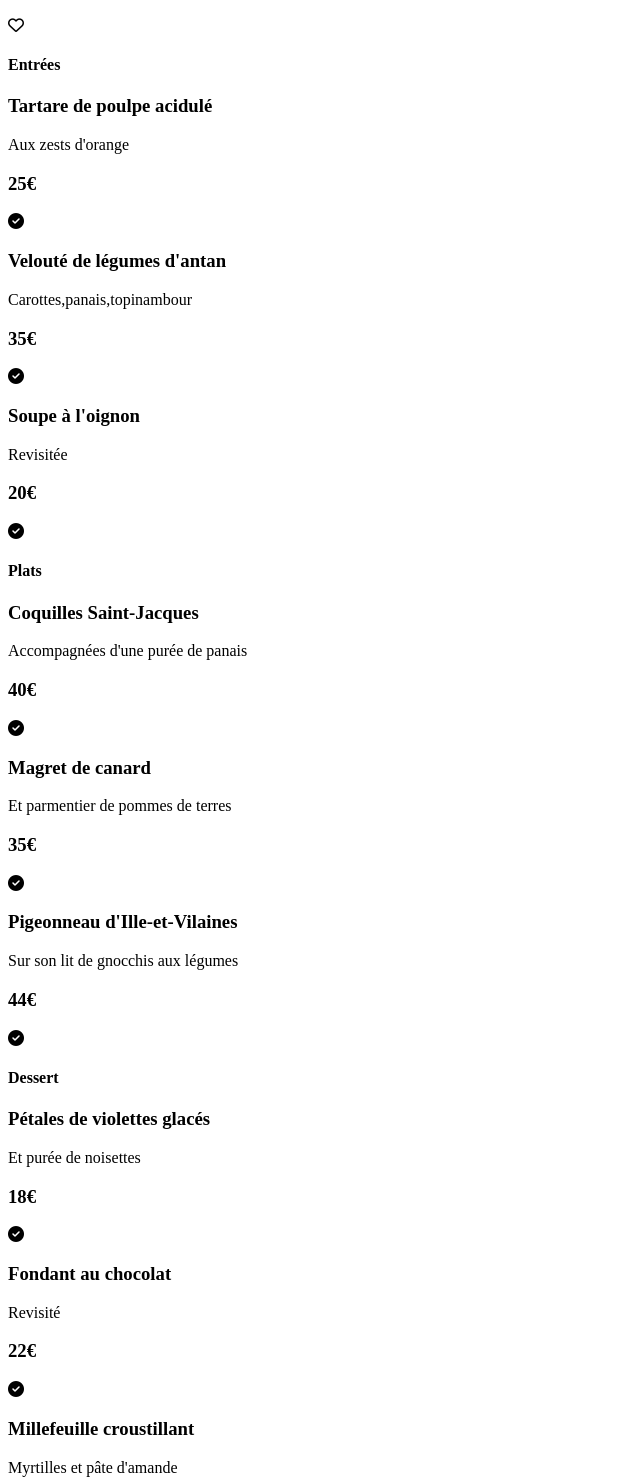
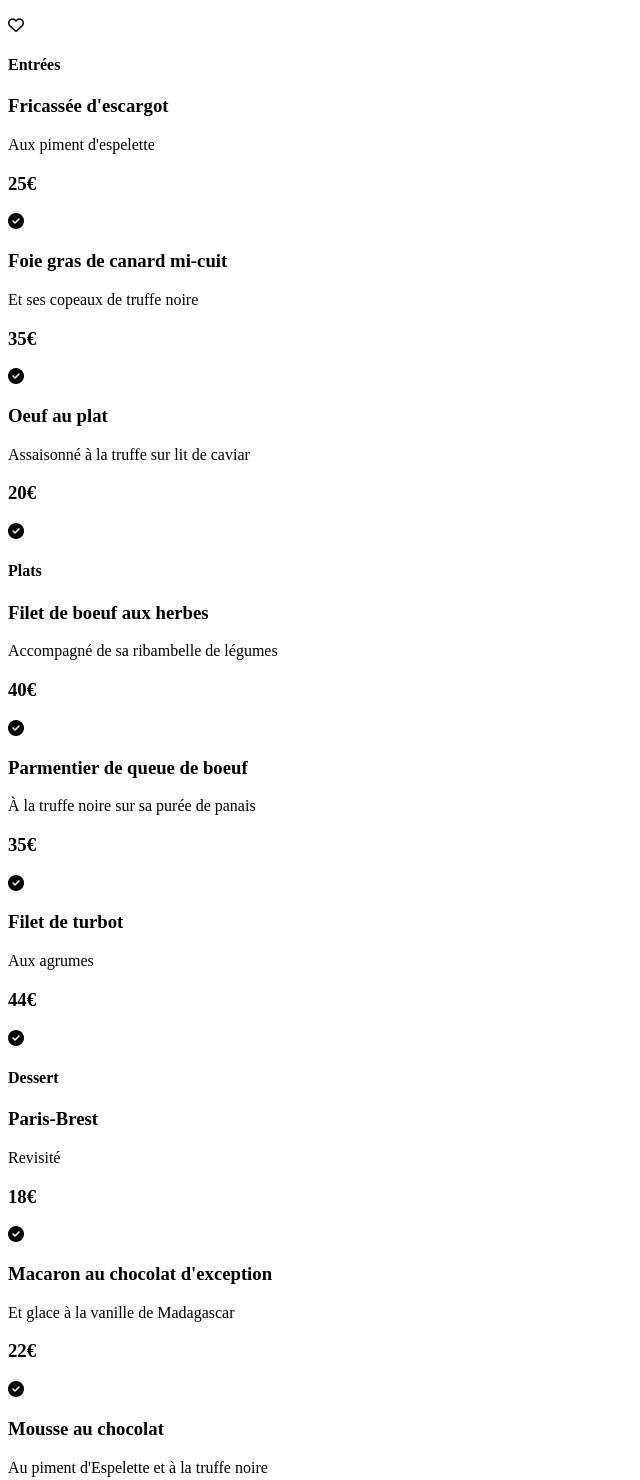
Before and after one commit to JohannL8/JohannLamine_3_15022021, a website: page menu1.html in a window 1280 px wide. Shown: the part 460-1940 px from the top of the page, without its empty margins (0-640 px from the left). Drawn offline with Linux system fonts and the light colour scheme.

Commit message:
install + html menu2 et 3

```diff
--- a/menu1.html
+++ b/menu1.html
@@ -29,8 +29,8 @@
             <h4>Entrées</h4>
             <div class="choix">
                 <div class="text">
-                    <h3>Tartare de poulpe acidulé</h3>
-                    <p>Aux zests d'orange</p>
+                    <h3>Fricassée d'escargot</h3>
+                    <p>Aux piment d'espelette</p>
                 </div>
                 <div class="price">
                     <h3>25€</h3>
@@ -42,8 +42,8 @@
 
             <div class="choix">
                 <div class="text">
-                    <h3>Velouté de légumes d'antan</h3>
-                    <p>Carottes,panais,topinambour</p>
+                    <h3>Foie gras de canard mi-cuit</h3>
+                    <p>Et ses copeaux de truffe noire</p>
                 </div>
                 <div class="price">
                     <h3>35€</h3>
@@ -55,8 +55,8 @@
 
             <div class="choix">
                 <div class="text">
-                    <h3>Soupe à l'oignon</h3>
-                    <p>Revisitée</p>
+                    <h3>Oeuf au plat</h3>
+                    <p>Assaisonné à la truffe sur lit de caviar</p>
                 </div>
                 <div class="price">
                     <h3>20€</h3>
@@ -71,8 +71,8 @@
             <h4>Plats</h4>
             <div class="choix">
                 <div class="text">
-                    <h3>Coquilles Saint-Jacques</h3>
-                    <p>Accompagnées d'une purée de panais</p>
+                    <h3>Filet de boeuf aux herbes</h3>
+                    <p>Accompagné de sa ribambelle de légumes</p>
                 </div>
                 <div class="price">
                     <h3>40€</h3>
@@ -84,8 +84,8 @@
 
             <div class="choix">
                 <div class="text">
-                    <h3>Magret de canard</h3>
-                    <p>Et parmentier de pommes de terres</p>
+                    <h3>Parmentier de queue de boeuf</h3>
+                    <p>À la truffe noire sur sa purée de panais</p>
                 </div>
                 <div class="price">
                     <h3>35€</h3>
@@ -97,8 +97,8 @@
 
             <div class="choix">
                 <div class="text">
-                    <h3>Pigeonneau d'Ille-et-Vilaines</h3>
-                    <p>Sur son lit de gnocchis aux légumes</p>
+                    <h3>Filet de turbot</h3>
+                    <p>Aux agrumes</p>
                 </div>
                 <div class="price">
                     <h3>44€</h3>
@@ -113,8 +113,8 @@
             <h4>Dessert</h4>
             <div class="choix">
                 <div class="text">
-                    <h3>Pétales de violettes glacés</h3>
-                    <p>Et purée de noisettes</p>
+                    <h3>Paris-Brest</h3>
+                    <p>Revisité</p>
                 </div>
                 <div class="price">
                     <h3>18€</h3>
@@ -126,8 +126,8 @@
 
             <div class="choix">
                 <div class="text">
-                    <h3>Fondant au chocolat</h3>
-                    <p>Revisité</p>
+                    <h3>Macaron au chocolat d'exception</h3>
+                    <p>Et glace à la vanille de Madagascar</p>
                 </div>
                 <div class="price">
                     <h3>22€</h3>
@@ -139,8 +139,8 @@
 
             <div class="choix">
                 <div class="text">
-                    <h3>Millefeuille croustillant</h3>
-                    <p>Myrtilles et pâte d'amande</p>
+                    <h3>Mousse au chocolat</h3>
+                    <p>Au piment d'Espelette et à la truffe noire</p>
                 </div>
                 <div class="price">
                     <h3>23€</h3>
```
Also changed, not shown: menu2.html (+2 -2 lines), menu3.html (+3 -3 lines), menu4.html (+19 -19 lines), package.json (added, +19 -0 lines), sass/style.scss (added), style.css, 1 other file.
